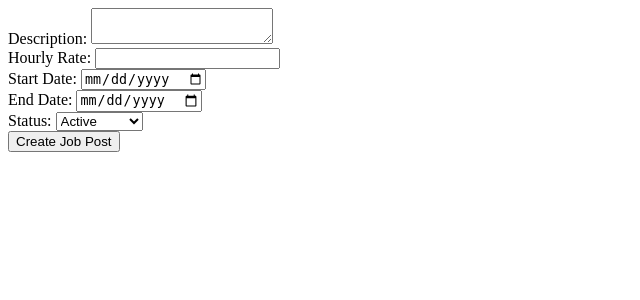
After one commit to muskan169/freelancing-management-project, a Django app: page /create_jobpost/1/ in a window 1280 px wide. The commit adds this page. Shown: the top 300 px of the page, without its empty margins (0-640 px from the left). Run offline with Django 3.2, Linux system fonts and the light colour scheme; data comes from the database, SQL or seed files in the repository; both versions use the stored data as it was after the commit.

Commit message:
setup project's dashboard and create jobposts too

```diff
--- a/linkedinapp/models.py
+++ b/linkedinapp/models.py
@@ -27,16 +27,21 @@ class Project(models.Model):
 
 
 class JobPost(models.Model):
+    JOB_STATUS_CHOICES = (
+        ('ACTIVE', 'Active'),
+        ('INACTIVE', 'Inactive'),
+        ('COMPLETED', 'Completed'),
+    )
+
     project = models.ForeignKey(Project, on_delete=models.CASCADE)
     description = models.TextField()
     hourly_rate = models.CharField(max_length=10)
     start_date = models.DateField(null=True, blank=True)
     end_date = models.DateField(null=True, blank=True)
-
+    status = models.CharField(max_length=10, choices=JOB_STATUS_CHOICES, default='ACTIVE')
 
     def __str__(self):
         return f'{self.project.name} - {self.description}'
-
 
 class JobProposal(models.Model):
     PROPOSAL_CHOICES = (
--- a/linkedinapp/templates/client_dashboard.html
+++ b/linkedinapp/templates/client_dashboard.html
@@ -5,7 +5,9 @@
 <ul>
   {% for project in projects %}
     <li>
-      <strong>Project Name:</strong> {{ project.name }}<br>
+      <a href="{% url 'project_dashboard' project.id %}">
+        <strong></strong> {{ project.name }}
+      </a>
     </li>
   {% empty %}
     <li>No projects available.</li>
--- /dev/null
+++ b/linkedinapp/templates/create_jobpost.html
@@ -0,0 +1,28 @@
+<form method="POST" action="{% url 'create_jobpost' project.id %}">
+  {% csrf_token %}
+  <div class="form-group">
+    <label for="description">Description:</label>
+    <textarea class="form-control" id="description" name="description" rows="2" required></textarea>
+  </div>
+  <div class="form-group">
+    <label for="hourly_rate">Hourly Rate:</label>
+    <input type="text" class="form-control" id="hourly_rate" name="hourly_rate" required>
+  </div>
+  <div class="form-group">
+    <label for="start_date">Start Date:</label>
+    <input type="date" class="form-control" id="start_date" name="start_date" required>
+  </div>
+  <div class="form-group">
+    <label for="end_date">End Date:</label>
+    <input type="date" class="form-control" id="end_date" name="end_date" required>
+  </div>
+  <div class="form-group">
+    <label for="status">Status:</label>
+    <select class="form-control" id="status" name="status" required>
+      <option value="ACTIVE">Active</option>
+      <option value="INACTIVE">Inactive</option>
+      <option value="INACTIVE">Completed</option>
+    </select>
+  </div>
+  <button type="submit" class="btn btn-primary">Create Job Post</button>
+</form>
--- a/linkedinapp/urls.py
+++ b/linkedinapp/urls.py
@@ -11,6 +11,8 @@ urlpatterns = [
     path('signup/', views.signup_view, name='signup'),
     path('successsignup/', views.signup_view, name='signup'),
     path('create_project/', views.create_project, name='create_project'),
+    path('project_dashboard/<int:project_id>/', views.project_dashboard, name='project_dashboard'),
+    path('create_jobpost/<int:project_id>/', views.create_jobpost, name='create_jobpost'),
 
 
 
--- a/linkedinapp/views.py
+++ b/linkedinapp/views.py
@@ -4,9 +4,6 @@ from django.db import models
 from .models import Client, Freelancer, Project , JobPost
 from django.contrib.auth import authenticate, login
 from django.contrib import messages
-
-
-
 
 # Create your views here.
 def home(request):
@@ -35,6 +32,10 @@ def client_dashboard(request):
     projects = Project.objects.filter(client__user=request.user)
     return render(request, 'client_dashboard.html', {'projects': projects})
 
+def project_dashboard(request, project_id):
+    project = Project.objects.get(id=project_id)
+    return render(request, 'project_dashboard.html', {'project': project})
+
 def create_project(request):
     if request.method == 'POST':
         project_name = request.POST['project_name']
@@ -45,11 +46,28 @@ def create_project(request):
         # Create a new Project object
         project = Project.objects.create(client=client, name=project_name)
 
-        # Redirect to the client dashboard or display a success message
+        # Redirect to the client dashboard
         return redirect('client_dashboard')
 
     return render(request, 'create_project.html')
 
+def create_jobpost(request, project_id):
+    if request.method == 'POST':
+        # Retrieve form data and create a new JobPost object
+        project = Project.objects.get(id=project_id)
+        description = request.POST['description']
+        hourly_rate = request.POST['hourly_rate']
+        start_date = request.POST['start_date']
+        end_date = request.POST['end_date']
+        status = request.POST['status']
+        job_post = JobPost.objects.create(project=project, description=description, hourly_rate=hourly_rate, start_date=start_date, end_date=end_date, status=status)
+
+        # Redirect to the project dashboard
+        return redirect('project_dashboard', project_id=project_id)
+
+    # If the request method is GET, retrieve the project object and render the create_jobpost.html template
+    project = Project.objects.get(id=project_id)
+    return render(request, 'create_jobpost.html', {'project': project})
 
 def freelancer_dashboard(request):
     return render(request, 'freelancer_dashboard.html')
@@ -73,6 +91,4 @@ def signup_view(request):
 
         return render(request, 'success_signup.html')
 
-
-
     return render(request, 'signup.html')
```
Also changed, not shown: linkedinapp/templates/project_dashboard.html (+23 -0 lines), db.sqlite3, linkedinapp/migrations/0006_jobpost_status.py (added).
